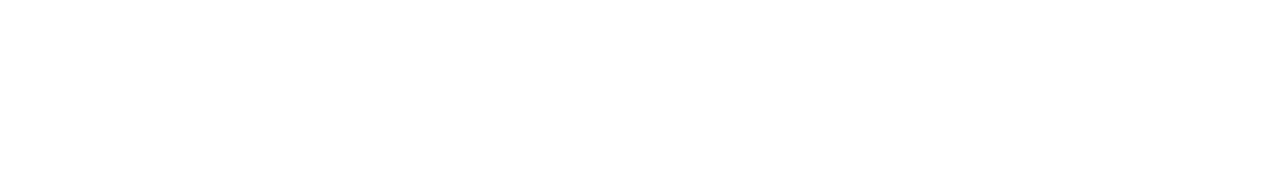
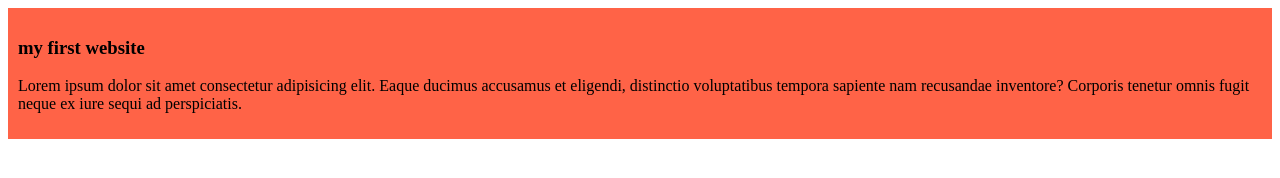
Before and after one commit to Robiul-2003/my-first-github-repo, a plain HTML site: page index.html in a window 1280 px wide. Drawn offline with Linux system fonts and the light colour scheme.

Commit message:
added the first blog

```diff
--- /dev/null
+++ b/blog.css
@@ -0,0 +1,4 @@
+div{
+    background-color:tomato;
+    padding:10px;
+}
--- a/index.html
+++ b/index.html
@@ -4,8 +4,19 @@
     <meta charset="UTF-8">
     <meta name="viewport" content="width=, initial-scale=1.0">
     <title>my First Ever Github Repo</title>
+    <link rel="stylesheet" href="blog.css">
 </head>
+
 <body>
+
+  <div>
+    <h3>
+        my first website
+    </h3>
+    <p>Lorem ipsum dolor sit amet consectetur adipisicing elit. Eaque ducimus accusamus et eligendi, distinctio voluptatibus tempora sapiente nam recusandae inventore? Corporis tenetur omnis fugit neque ex iure sequi ad perspiciatis.</p>
+  </div>
+
+
 
 </body>
 </html>
```
